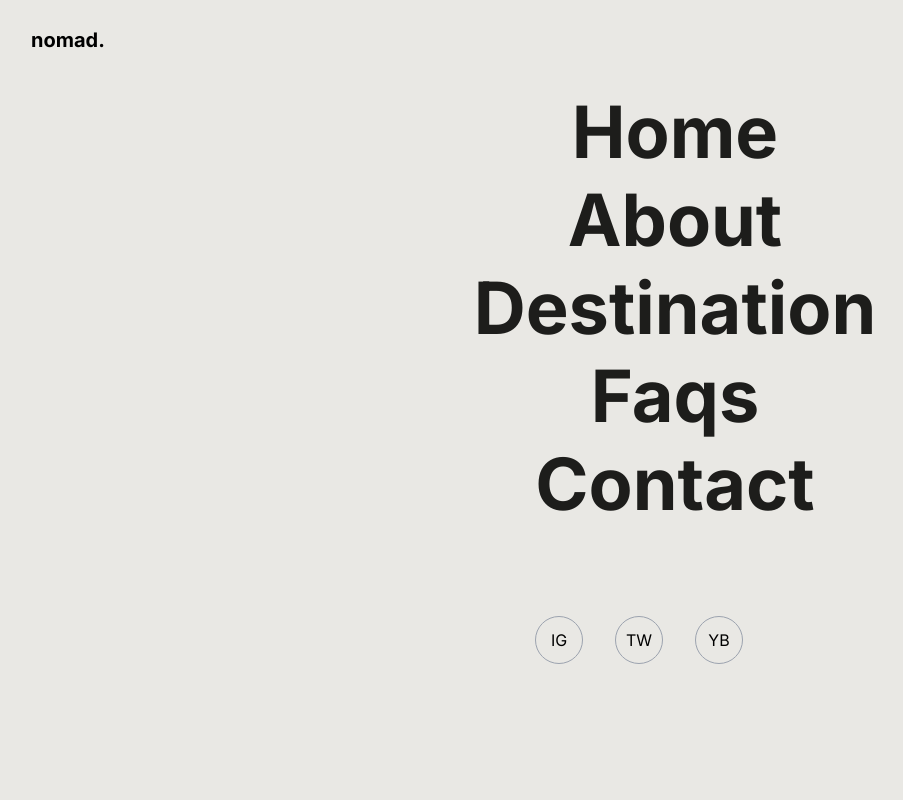
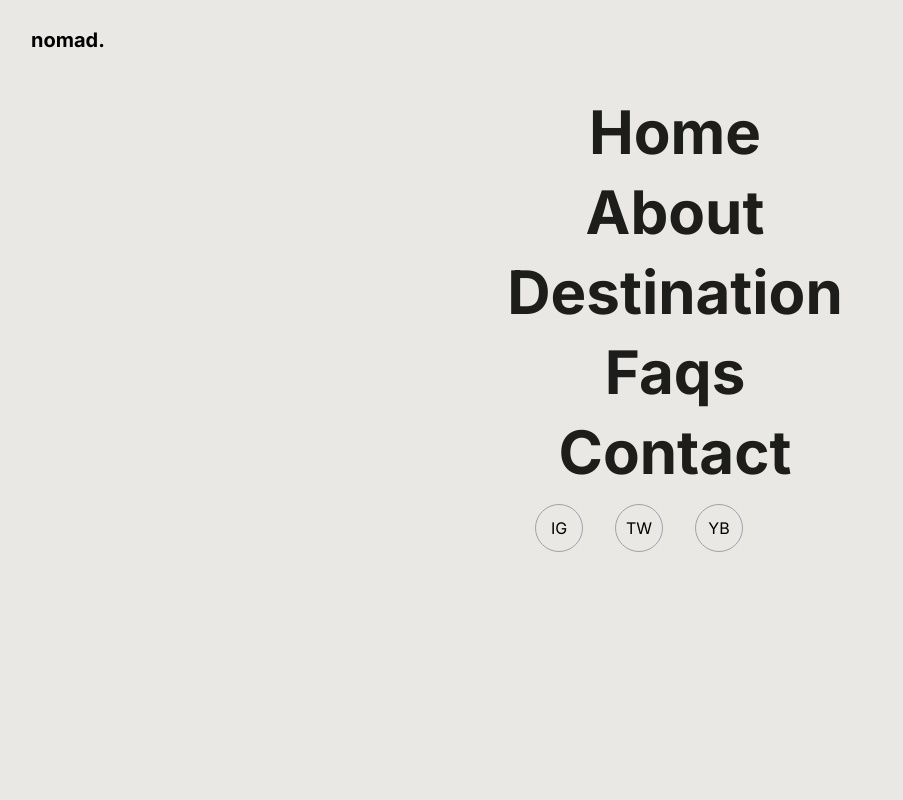
Before and after one commit to harisharanChaulagain/city-tour, a Next.js app: page /contact in a window 1280 px wide. Both pictures are taken after a click on the element 1236 px from the left and 40 px from the top of the page. Shown: the top 800 px of the page, without its empty margins (1-904 px from the left). Built offline with nearby package versions, Linux system fonts and the light colour scheme; some icons are missing.

Commit message:
contact form

```diff
--- a/app/contact/page.tsx
+++ b/app/contact/page.tsx
@@ -1,30 +1,58 @@
+import { Icon } from "@iconify/react";
 import React from "react";
 
 export default function Page() {
   return (
-    <main>
-      <section className="bg-gray-300 rounded-2xl flex flex-col gap-4 p-8 mb-10">
+    <main className="py-20">
+      <section className="bg-[#DEDDD7]  rounded-2xl flex flex-col gap-4 p-8 mb-10">
         <h1 className="text-[#1D1D1B] font-bold text-5xl pt-10">Contact us</h1>
         <p>Feel free to contact us or leave us a message.</p>
       </section>
-      <section>
-        <div></div>
+      <section className="flex flex-col gap-4 max-w-4xl mx-auto text-[#1d1d1b] py-10">
+        <div className="bg-[#DEDDD7] hover:bg-[#bebeb8] transition-all duration-300 rounded-2xl p-4 flex items-center justify-between">
+          <Icon icon="lucide:home" className="text-2xl" />
+          <span>support@website.com</span>
+        </div>
+        <div className="bg-[#DEDDD7] hover:bg-[#bebeb8] transition-all duration-300 rounded-2xl p-4 flex items-center justify-between">
+          <Icon icon="material-symbols:mail" className="text-2xl" />
+
+          <span>support@website.com</span>
+        </div>
+        <div className="bg-[#DEDDD7] hover:bg-[#bebeb8] transition-all duration-300 rounded-2xl p-4 flex items-center justify-between">
+          <Icon icon="ph:phone-fill" className="text-2xl" />
+          <span>support@website.com</span>
+        </div>
       </section>
-      <section className="px-4 md:px-8 flex flex-col gap-4">
-        <h1 className="flex items-center justify-center">Get in touch.</h1>
-        <h2 className="flex items-center justify-center">
+      <section className="px-4 md:px-8 flex flex-col gap-4 max-w-3xl mx-auto">
+        <h1 className="flex items-center justify-center text-4xl font-bold">
+          Get in touch.
+        </h1>
+        <h2 className="flex items-center justify-center text-2xl font-normal">
           Leave us a message!
         </h2>
-        <div className="flex flex-col gap-2">
+        <div className="flex flex-col gap-2 ">
           <div className="flex gap-4 ">
             <div className="w-full">
-              <input type="text" placeholder="Name" className="w-full" />
+              <input
+                type="text"
+                placeholder="Name"
+                className="w-full bg-[#DEDDD7] outline-none text-sm p-4 rounded-md"
+              />
             </div>
             <div className="w-full">
-              <input type="email" placeholder="Email" className="w-full" />
+              <input
+                type="email"
+                placeholder="Email"
+                className="w-full bg-[#DEDDD7] outline-none text-sm p-4 rounded-md"
+              />
             </div>
           </div>
-          <textarea placeholder="Message" cols={30} rows={20}></textarea>
+          <textarea
+            placeholder="Message"
+            className="bg-[#DEDDD7] outline-none text-sm p-4 rounded-md resize-none"
+            cols={30}
+            rows={10}
+          ></textarea>
           <button className="w-full mt-3 px-5 py-3 rounded-md text-white bg-[#1D1D1B] hover:bg-[#1D1D1B]/90 active:bg-indigo-700 duration-150 outline-none shadow-md focus:shadow-none focus:ring-2 ring-offset-2 sm:mt-0 sm:ml-3 sm:w-auto">
             Send message
           </button>
--- a/app/faq/page.tsx
+++ b/app/faq/page.tsx
@@ -2,6 +2,7 @@
 import React, { useState } from "react";
 import { Icon } from "@iconify/react";
 import { Collapse } from "react-collapse";
+import Link from "next/link";
 
 export default function Page() {
   const [openItemIndex, setOpenItemIndex] = useState<number | null>(null);
@@ -11,14 +12,14 @@ export default function Page() {
   };
 
   return (
-    <main>
-      <section className="bg-gray-300 rounded-2xl flex flex-col gap-4 p-8 mb-10">
+    <main className="py-20 px-4 md:px-8">
+      <section className="bg-[#DEDDD7] rounded-2xl flex flex-col gap-4 p-8 mb-10">
         <h1 className="text-[#1D1D1B] font-bold text-5xl pt-10">
           Frequently Asked Questions
         </h1>
         <p>Got questions? Find your answers here.</p>
       </section>
-      <section className="px-4 md:px-8">
+      <section>
         <div className=" ">
           {faqDatas.map((item: any, index: number) => (
             <div key={index}>
@@ -26,14 +27,18 @@ export default function Page() {
                 onClick={() => handleItemClick(index)}
                 className="cursor-pointer flex justify-between items-center"
               >
-                <p className="text-md md:text-xl xl:text-xl text-secondary-500/90 font-medium ">
+                <p className="text-xl xl:text-2xl text-secondary-500/90 font-medium ">
                   {item.question}
                 </p>
-                <div className="text-primary-350">
+                <div className="text-primary-350 ">
                   {openItemIndex === index ? (
-                    <Icon icon="mingcute:down-fill" className="text-2xl" />
+                    <div className="bg-[#1d1d1b] text-white p-2 rounded-full  transition-all duration-300">
+                      <Icon icon="mingcute:up-fill" className="text-xl" />
+                    </div>
                   ) : (
-                    <Icon icon="mingcute:down-fill" className="text-2xl" />
+                    <div className="bg-[#1d1d1b] text-white p-2 rounded-full transform rotate-180 transition-all duration-300">
+                      <Icon icon="mingcute:up-fill" className="text-xl" />
+                    </div>
                   )}
                 </div>
               </div>
@@ -42,10 +47,25 @@ export default function Page() {
                   {item.answer}
                 </div>
               </Collapse>
-              <hr className="border-white my-2" />
+              <hr className="border-[#DEDDD7] my-2" />
             </div>
           ))}
         </div>
+      </section>
+      <section className="flex flex-col gap-4 pt-10">
+        <h1 className="text-2xl font-bold">Have more questions?</h1>
+        <h2 className="text-xl ">
+          Feel free to contact us or leave us a message.
+        </h2>
+        <Link
+          href="/contact"
+          className="flex items-center gap-2 w-fit text-sm hover:cursor-pointer text-[#1D1D1b] hover:underline transition-all duration-300"
+        >
+          <button className="text-white bg-[#1D1D1B] p-2 rounded-full">
+            <Icon icon="grommet-icons:form-next-link" className="text-2xl" />
+          </button>
+          Contact us
+        </Link>
       </section>
     </main>
   );
--- a/components/Navbar.tsx
+++ b/components/Navbar.tsx
@@ -43,7 +43,9 @@ export default function Navbar() {
     <>
       <div className="bg-[#E9E8E4] w-screen">
         <header className="w-full flex justify-between items-center bg-[#E9E8E4] fixed h-20 px-4 md:px-8 z-50">
-          <div className="text-xl font-bold">nomad.</div>
+          <Link href="/" className="text-xl font-bold">
+            nomad.
+          </Link>
           <div onClick={toggleNavItem}>
             {showNavItem ? (
               <Icon
@@ -66,14 +68,14 @@ export default function Navbar() {
               transition: "height 0.5s, width 0.5s, opacity 0.5s",
             }}
           >
-            <div className="flex flex-col items-center gap-20 ">
-              <div className="flex flex-col gap-4 p-4 justify-center items-center">
+            <div className="flex flex-col items-center  ">
+              <div className="flex flex-col gap-2 p-4 justify-center items-center">
                 {navItems.map((item, index) => (
                   <Link
                     key={index}
                     href={item?.href}
                     onClick={toggleNavItem}
-                    className="nav-link text-7xl font-bold text-[#1D1D1B] flex items-center"
+                    className="nav-link text-6xl font-bold text-[#1D1D1B] flex items-center"
                   >
                     <div className="arrow-wrapper">
                       <Icon
```
